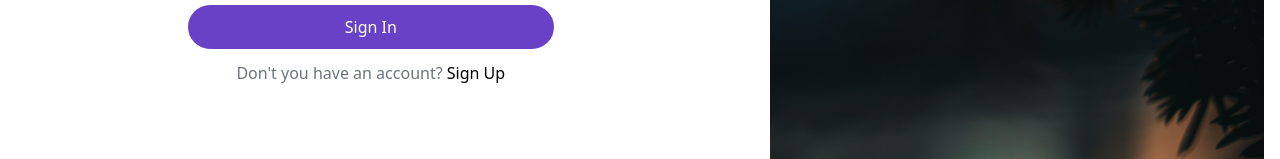
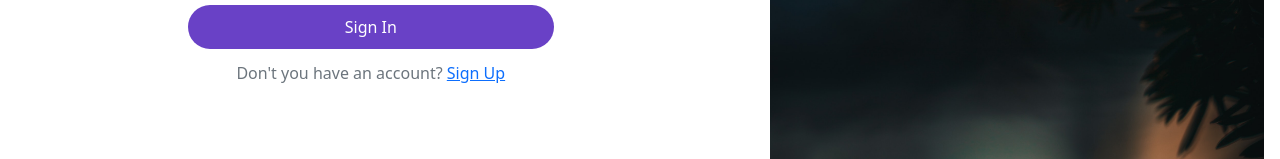
Before and after one commit to imdeepchand/mini-blog-web, a React (Vite) app: page /signin in a window 1280 px wide. Shown: the part 410-569 px from the top of the page. Built offline with nearby package versions, Linux system fonts and the light colour scheme.

Commit message:
Update Signin.tsx

```diff
--- a/src/pages/signin/Signin.tsx
+++ b/src/pages/signin/Signin.tsx
@@ -112,7 +112,7 @@ export default function SigninPage(): React.JSX.Element {
         {submitted && <p className="success-text">Successfully Signed In!</p>}
 
         <p className="signup-text">
-          Don't you have an account? <span className="signup-highlight">Sign Up</span>
+          Don't you have an account? <span className="signup-highlight"><a href="/signup">Sign Up</a></span>
         </p>
       </div>
 
```
